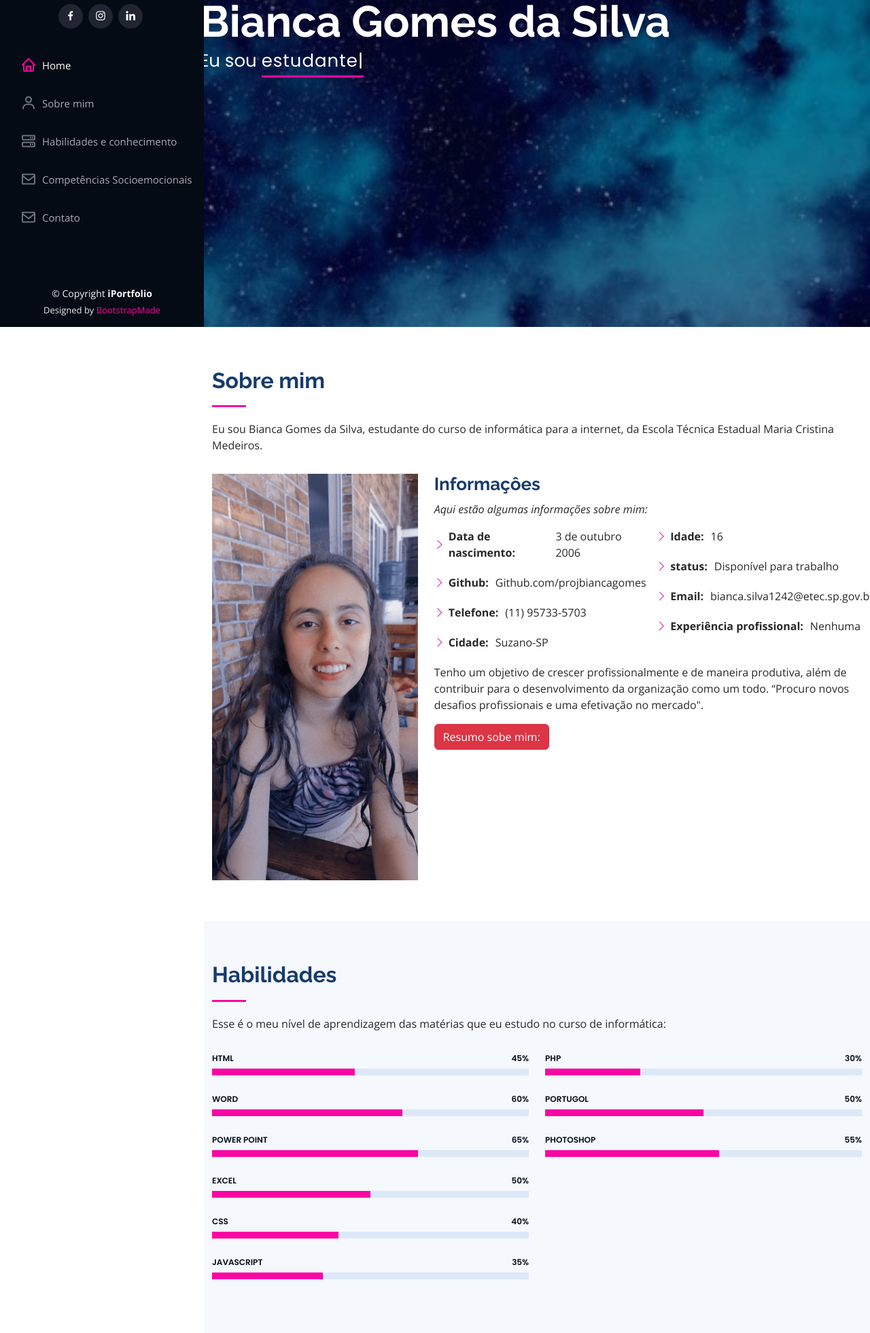
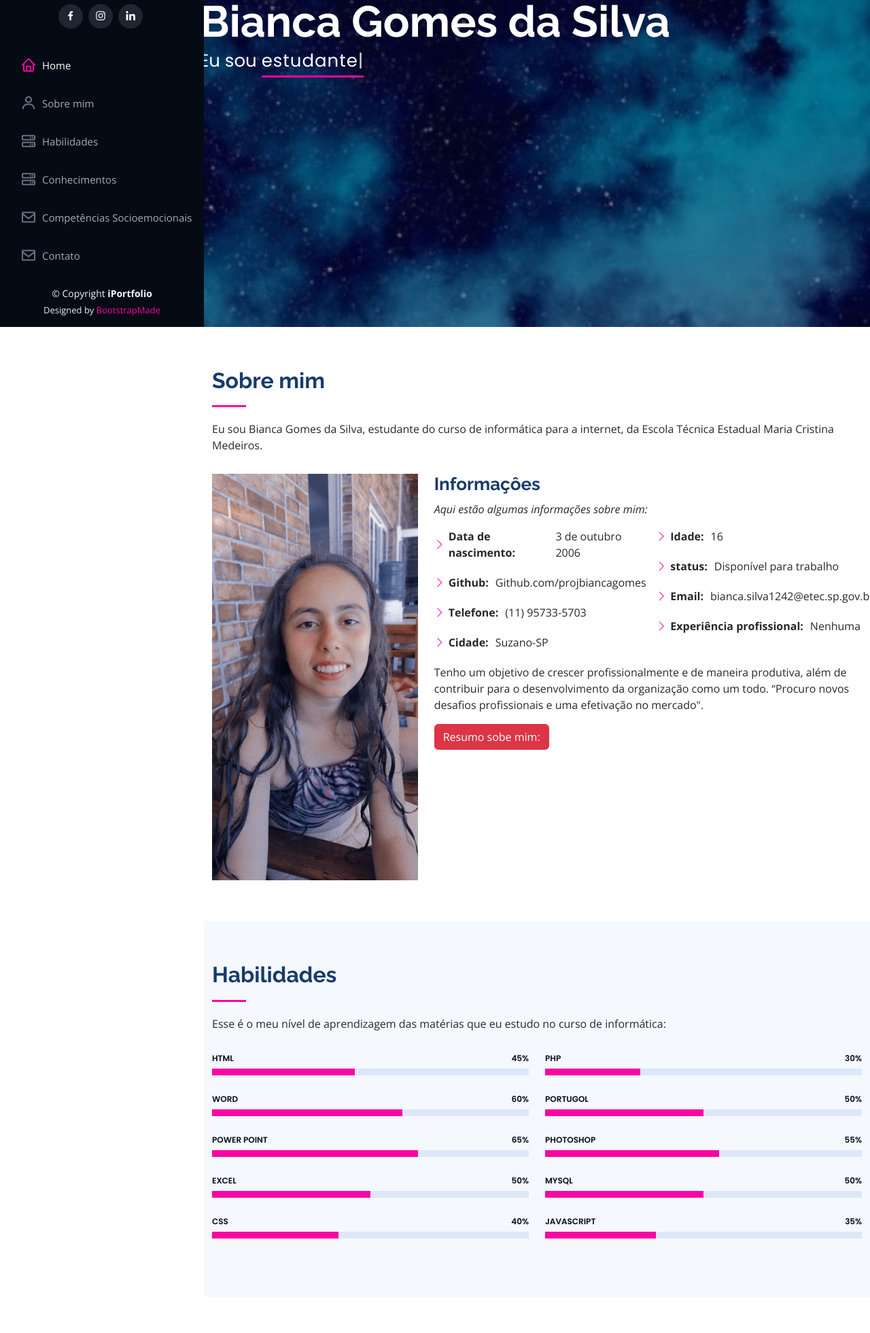
Before and after one commit to projbiancagomes/Curriculo, a plain HTML site: page index.html in a window 1280 px wide. Shown: the part 319-2280 px from the top of the page at 68% size. Drawn offline with nearby package versions, Linux system fonts and the light colour scheme.

Commit message:
curriculo

```diff
--- a/index.html
+++ b/index.html
@@ -58,7 +58,8 @@
         <ul>
           <li><a href="#hero" class="nav-link scrollto active"><i class="bx bx-home"></i> <span>Home</span></a></li>
           <li><a href="#about" class="nav-link scrollto"><i class="bx bx-user"></i> <span>Sobre mim</span></a></li>
-          <li><a href="#services" class="nav-link scrollto"><i class="bx bx-server"></i> <span>Habilidades e conhecimento</span></a></li>
+          <li><a href="#skills" class="nav-link scrollto"><i class="bx bx-server"></i> <span>Habilidades</span></a></li>
+          <li><a href="#services" class="nav-link scrollto"><i class="bx bx-server"></i> <span>Conhecimentos</span></a></li>
           <li><a href="#habilidades" class="nav-link scrollto"><i class="bx bx-envelope"></i> <span>Competências Socioemocionais</span></a></li>
           <li><a href="#contact" class="nav-link scrollto"><i class="bx bx-envelope"></i> <span>Contato</span></a></li>
 
@@ -176,13 +177,6 @@
               </div>
             </div>
 
-            <div class="progress">
-              <span class="skill">JavaScript <i class="val">35%</i></span>
-              <div class="progress-bar-wrap">
-                <div class="progress-bar" role="progressbar" aria-valuenow="35" aria-valuemin="0" aria-valuemax="100"></div>
-              </div>
-            </div>
-
           </div>
 
           <div class="col-lg-6" data-aos="fade-up" data-aos-delay="100">
@@ -207,6 +201,21 @@
                 <div class="progress-bar" role="progressbar" aria-valuenow="55" aria-valuemin="0" aria-valuemax="100"></div>
               </div>
             </div>
+
+            <div class="progress">
+              <span class="skill">MySQL <i class="val">50%</i></span>
+              <div class="progress-bar-wrap">
+                <div class="progress-bar" role="progressbar" aria-valuenow="50" aria-valuemin="0" aria-valuemax="100"></div>
+              </div>
+            </div>
+
+            <div class="progress">
+              <span class="skill">JavaScript <i class="val">35%</i></span>
+              <div class="progress-bar-wrap">
+                <div class="progress-bar" role="progressbar" aria-valuenow="35" aria-valuemin="0" aria-valuemax="100"></div>
+              </div>
+            </div>
+
 
           </div>
 
@@ -265,7 +274,7 @@
     </section><!-- End Services Section -->
 
     <!-- ======= Services Section ======= -->
-    <section id="services" class="services">
+    <section id="habilidades" class="services">
       <div class="container">
 
         <div class="section-title">
```
